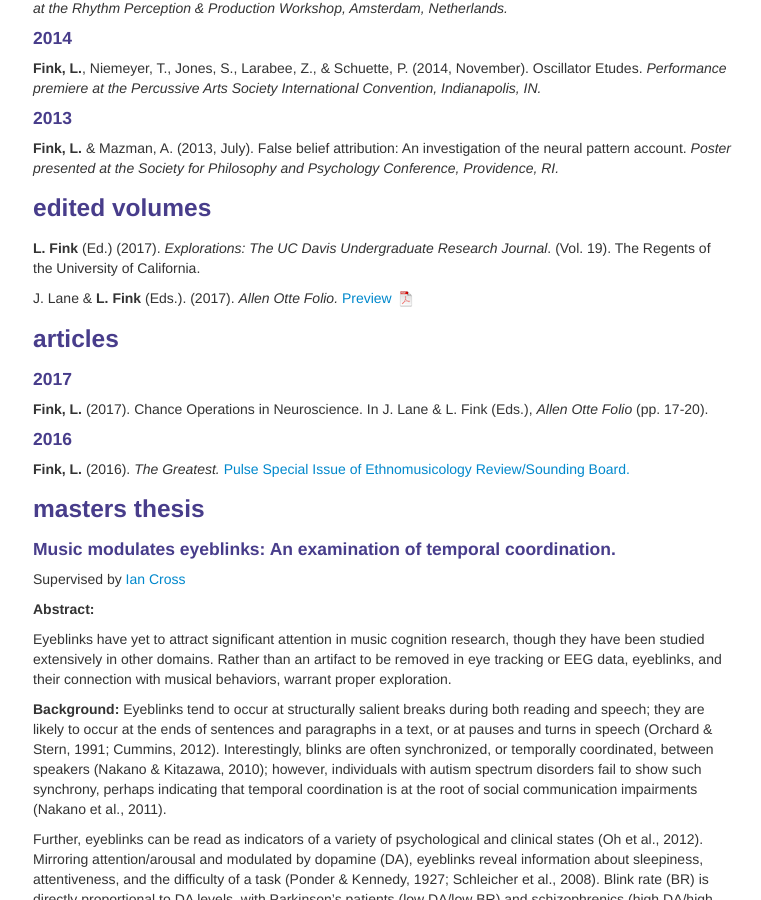
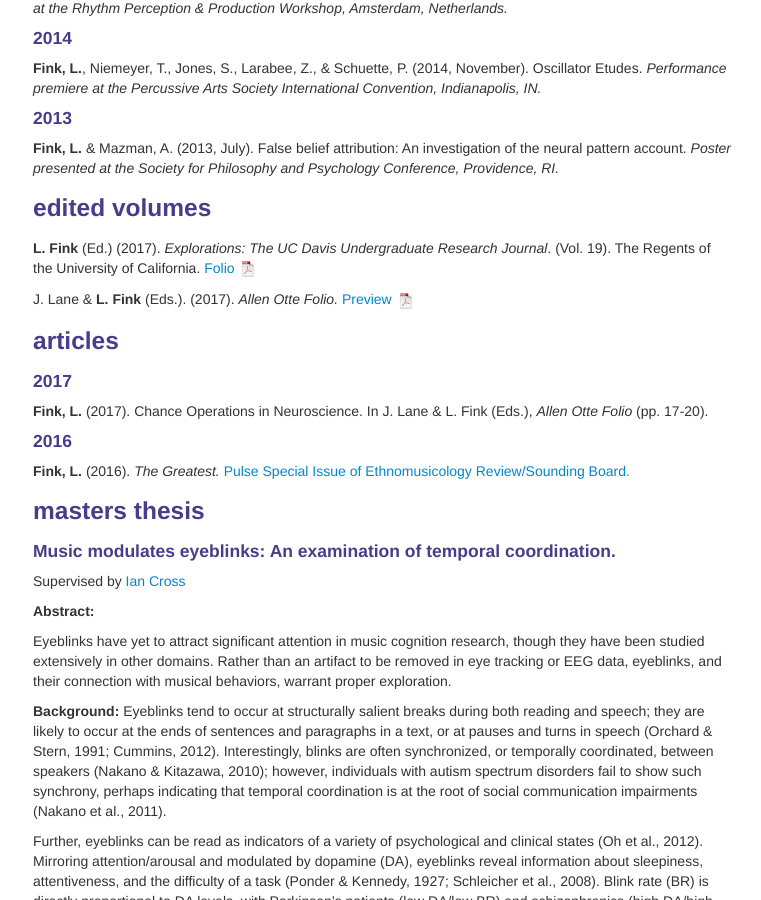
Before and after one commit to lkfink/lkfink.github.io, a Jekyll site: the page built from pages/pubs.md, in a window 1280 px wide and 900 px high, scrolled down 766 px. Shown: the whole window, without its empty margins (257-1018 px from the left). Built offline with Jekyll 4.4.1, drawn with Linux system fonts in a browser that asks for light colours.

Commit message:
added link to Explorations folio

```diff
--- a/pages/pubs.md
+++ b/pages/pubs.md
@@ -48,7 +48,7 @@ Hurley, B., **Fink, L.**, & Janata, P. (2016, July). Predicting temporal attenti
 
 ### <a name="editor"></a>edited volumes
 
-**L. Fink** (Ed.) (2017). *Explorations: The UC Davis Undergraduate Research Journal*. (Vol. 19). The Regents of the University of California.
+**L. Fink** (Ed.) (2017). *Explorations: The UC Davis Undergraduate Research Journal*. (Vol. 19). The Regents of the University of California.  [Folio ![Program as pdf](icons16/pdf-icon.png)]({{ BASE_PATH }}/assets/Explorations2017folio.pdf){:target="_blank"}
 
 J. Lane & **L. Fink** (Eds.). (2017). *Allen Otte Folio.* [Preview ![Program as pdf](icons16/pdf-icon.png)]({{ BASE_PATH }}/assets/Otte_Folio_preview.pdf){:target="_blank"}
 
```
